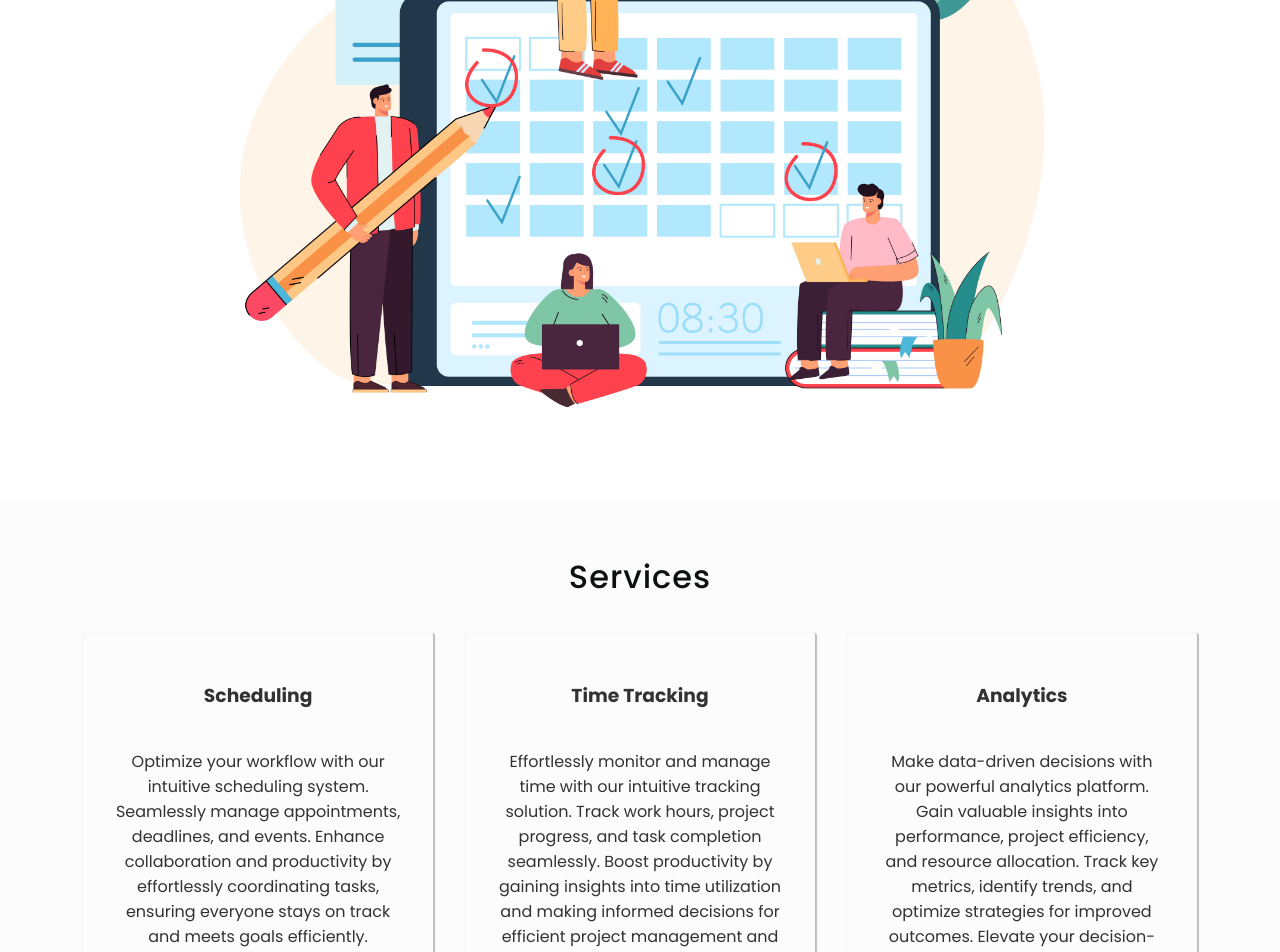
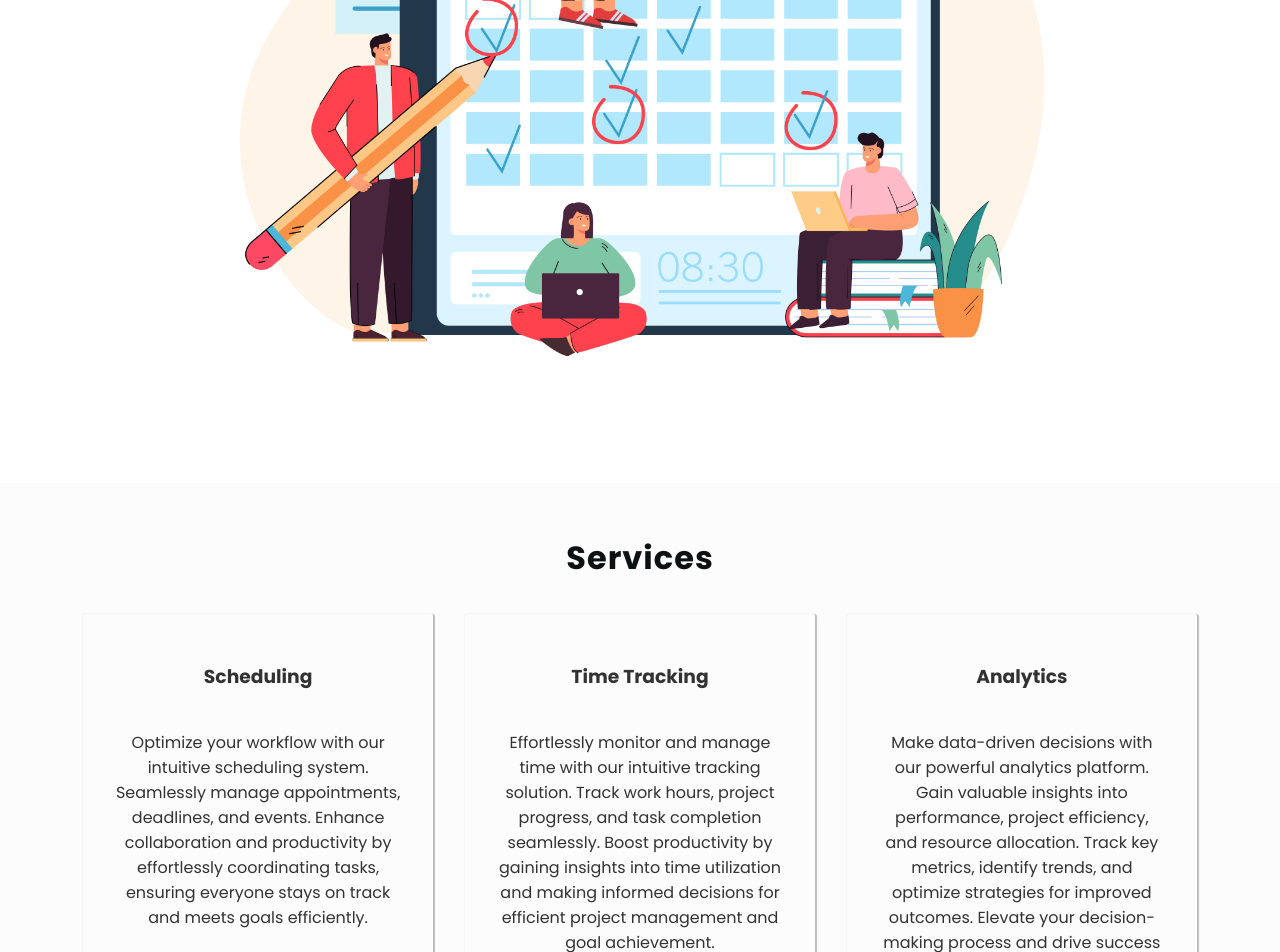
Before and after one commit to chenderson17/TimeTracker, a React (Create React App) app in the folder timetrackerwebapp/: page / in a window 1280 px wide. Shown: the part 562-1514 px from the top of the page. Built offline with nearby package versions, Linux system fonts and the light colour scheme; some icons are missing.

Commit message:
Changed the landing page image size and spacing, changed the cards header font-weight to bold

```diff
--- a/timetrackerwebapp/src/Components/Cards.css
+++ b/timetrackerwebapp/src/Components/Cards.css
@@ -25,7 +25,8 @@
 .cards-header{
  text-align: center;
  font-family: 'Poppins', sans-serif;
- font-weight: 500;
+ font-weight: bold;
+
 }
 .card h3{
  margin-bottom: 0.5rem;
--- a/timetrackerwebapp/src/Components/Contact.js
+++ b/timetrackerwebapp/src/Components/Contact.js
@@ -15,7 +15,7 @@ export default function Contact(){
    <div className='contact-header-container'>
    <h2 className="contact-header">Contact Us</h2>
    </div>
-   <form action="mailto:carhenderson99@gmail.com">
+   <form action='/' method='POST'>
     <div className='name-container'>
     <div className="fname-container">
      <div className="contact-input-content">
--- a/timetrackerwebapp/src/Components/Header.css
+++ b/timetrackerwebapp/src/Components/Header.css
@@ -7,7 +7,7 @@ header{
  font-family: 'Poppins', sans-serif;
  padding: 2rem;
   box-shadow: 1px 1px 1px 1px rgba(0, 0, 0, 0.097);
-
+  width: 100%;
 }
 h1{
   font-weight: 600;
--- a/timetrackerwebapp/src/Components/Landing.css
+++ b/timetrackerwebapp/src/Components/Landing.css
@@ -8,9 +8,11 @@
 }
 .hero-img{
  width: 100%;
+ position: relative;
+ bottom: 2rem;
 }
 .hero-header{
- margin-top:3.2rem;
+ margin-top:2.0rem;
  margin-left: 20%;
  z-index:1;
  font-family:'Poppins', sans-serif;
```
